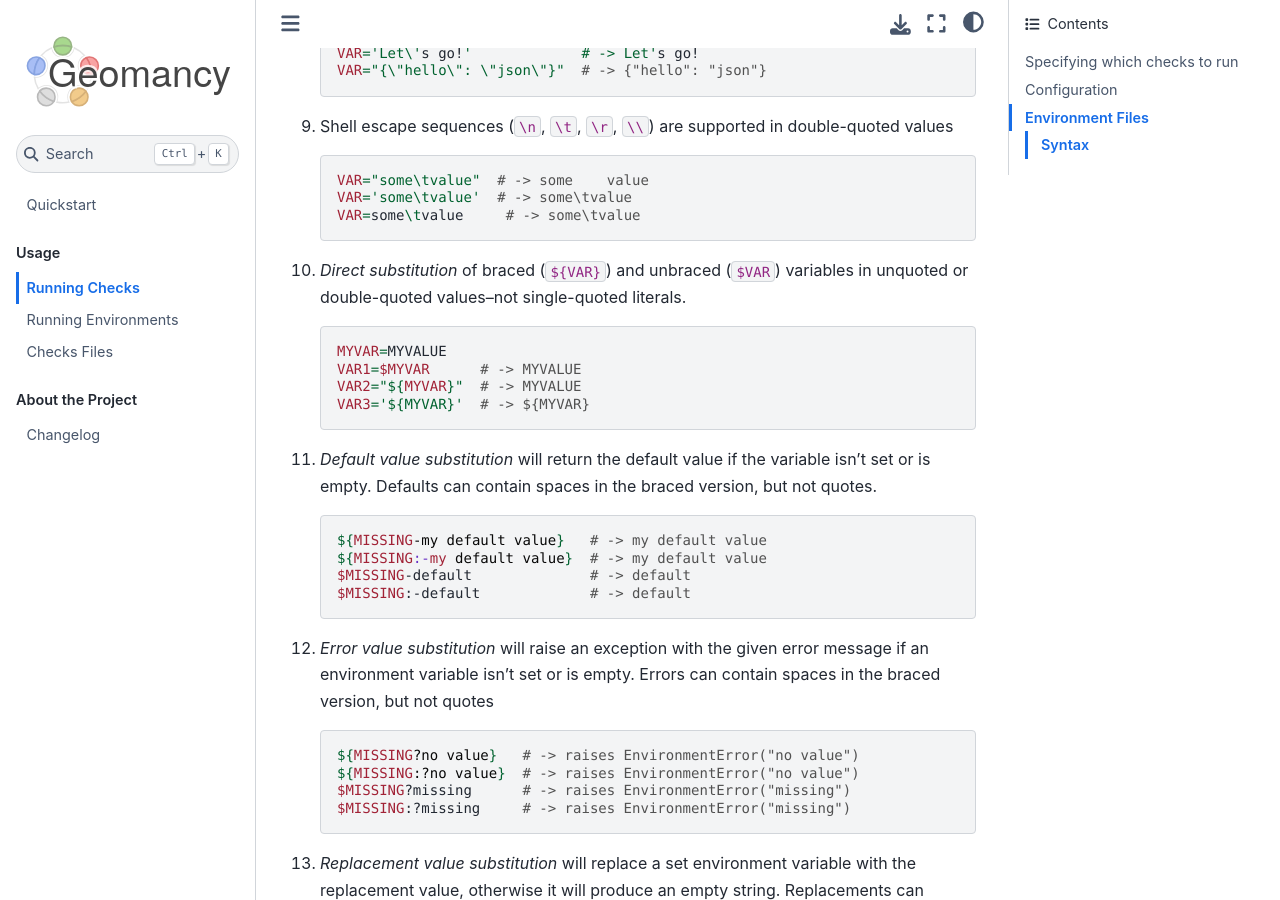
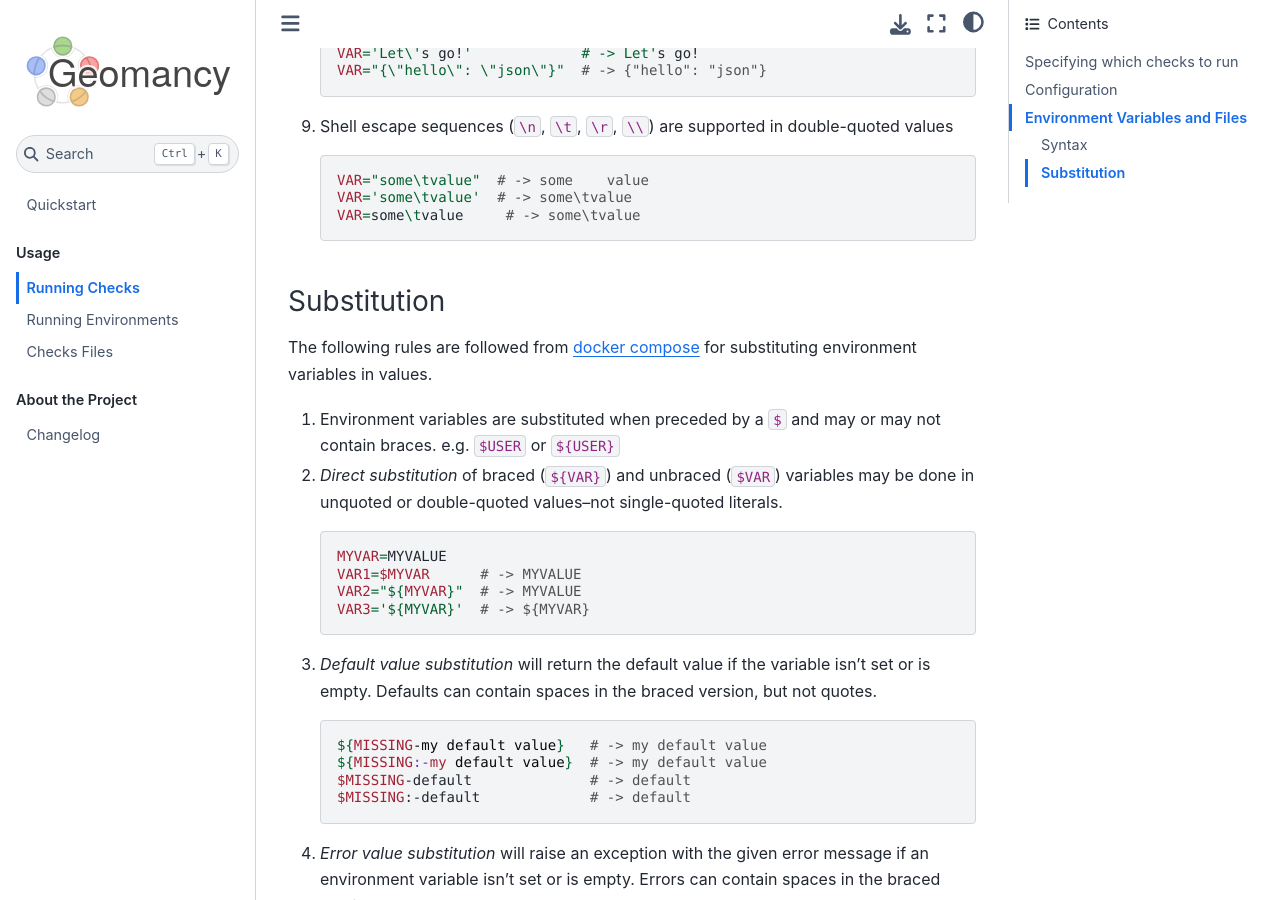
Before and after one commit to jlorieau/geomancy, a Sphinx documentation site: the page built from docs/usage/cmd_checks.md, in a window 1280 px wide and 900 px high, scrolled down 3433 px. Built offline with Sphinx 7.4.7 and the Sphinx Book theme 1.1.4, drawn with Linux system fonts in a browser that asks for light colours; some of the changed text lies outside the part shown.

Commit message:
Rename and reorganize headings for clarity

````diff
--- a/docs/usage/cmd_checks.md
+++ b/docs/usage/cmd_checks.md
@@ -118,7 +118,7 @@ VERSION='0.9.2'
 ::::
 
 (environment-files)=
-## Environment Files
+## Environment Variables and Files
 
 Environment variables can be loaded from one or more environment files
 (a.k.a dotenv files) with the ``-e``/``--env`` flag.
@@ -155,7 +155,7 @@ For example, if an environment file is used within
 be tested within the docker compose container.
 :::
 
-
+(environment-files-syntax)=
 ### Syntax
 
 Environment files are a superset of the
@@ -165,8 +165,11 @@ environment file rules. Specifically,
 1. Environment variable names may contain letters (``A-Z`` or ``a-z``),
    numbers (``0-9``) and underscores (``_``), but the first character must be a
    letter (``A-Z`` or ``a-z``)
+
 2. Lines beginning with a ``#`` are considered a comment and ignored
+
 3. Blank lines are ignored
+
 4. Each line represents an environment variable name-value pair. Values may
    be quoted.
     ```shell
@@ -174,26 +177,31 @@ environment file rules. Specifically,
     VAR="VAL"  # -> VAL
     VAR='VAL'  # -> VAL
     ```
+
 5. Inline comments must be preceded by a space
    ```shell
    VAR=VALUE # comment       # -> VALUE
    VAR=VALUE# not a comment  # -> VALUE# not a comment
    ```
+
 6. Comments for quoted values must follow the quote
     ```shell
    VAR="VALUE # not a comment"  # -> VALUE # not a comment
    VAR="VALUE"  # comment       # -> VALUE
     ```
+
 7. Single-quoted values are taken literally
     ```shell
     VAR='$OTHER'    # -> $OTHER
     VAR='${OTHER}'  # -> ${OTHER}
     ```
+
 8. Quotes can be escaped
     ```shell
     VAR='Let\'s go!'             # -> Let's go!
     VAR="{\"hello\": \"json\"}"  # -> {"hello": "json"}
     ```
+
 9. Shell escape sequences (``\n``, ``\t``, ``\r``, ``\\``) are supported in
    double-quoted values
     ```shell
@@ -201,41 +209,53 @@ environment file rules. Specifically,
     VAR='some\tvalue'  # -> some\tvalue
     VAR=some\tvalue     # -> some\tvalue
     ```
-10. _Direct substitution_ of braced (``${VAR}``) and unbraced (``$VAR``)
-   variables in unquoted or double-quoted values--not single-quoted literals.
+
+(environment-substitution)=
+### Substitution
+
+The following rules are followed from
+[docker compose](https://docs.docker.com/compose/environment-variables/env-file/#syntax)
+for substituting environment variables in values.
+
+1. Environment variables are substituted when preceded by a ``$`` and may or
+   may not contain braces. e.g. ``$USER`` or ``${USER}``
+
+2. _Direct substitution_ of braced (``${VAR}``) and unbraced (``$VAR``)
+   variables may be done in unquoted or double-quoted values--not single-quoted
+   literals.
     ```shell
     MYVAR=MYVALUE
     VAR1=$MYVAR      # -> MYVALUE
     VAR2="${MYVAR}"  # -> MYVALUE
     VAR3='${MYVAR}'  # -> ${MYVAR}
     ```
-11. _Default value substitution_ will return the default value if the variable
-    isn't set or is empty. Defaults can contain spaces in the braced version,
-    but not quotes.
-    ```shell
-    ${MISSING-my default value}   # -> my default value
-    ${MISSING:-my default value}  # -> my default value
-    $MISSING-default              # -> default
-    $MISSING:-default             # -> default
-    ```
-12. _Error value substitution_ will raise an exception with the given error
-    message if an environment variable isn't set or is empty. Errors can contain
+3. _Default value substitution_ will return the default value if the variable
+   isn't set or is empty. Defaults can contain spaces in the braced version,
+   but not quotes.
+   ```shell
+   ${MISSING-my default value}   # -> my default value
+   ${MISSING:-my default value}  # -> my default value
+   $MISSING-default              # -> default
+   $MISSING:-default             # -> default
+   ```
+4. _Error value substitution_ will raise an exception with the given error
+   message if an environment variable isn't set or is empty. Errors can contain
    spaces in the braced version, but not quotes
-    ```shell
-    ${MISSING?no value}   # -> raises EnvironmentError("no value")
-    ${MISSING:?no value}  # -> raises EnvironmentError("no value")
-    $MISSING?missing      # -> raises EnvironmentError("missing")
-    $MISSING:?missing     # -> raises EnvironmentError("missing")
-    ```
-13. _Replacement value substitution_ will replace a set environment variable
-    with the replacement value, otherwise it will produce an empty string.
-    Replacements can contain spaces in the braced version, but not quotes
-    ```shell
-    MYVAR=MYVALUE
-    ${MYVAR+replaced}   # -> replaced
-    ${MYVAR:+replaced}  # -> replaced
-    $MYVAR+replaced     # -> replaced
-    $MYVAR:+replaced    # -> replaced
-    ${MISSING+replaced} # ""
-    ${MISSING+replaced} # ""
-    ```
+   ```shell
+   ${MISSING?no value}   # -> raises EnvironmentError("no value")
+   ${MISSING:?no value}  # -> raises EnvironmentError("no value")
+   $MISSING?missing      # -> raises EnvironmentError("missing")
+   $MISSING:?missing     # -> raises EnvironmentError("missing")
+   ```
+5. _Replacement value substitution_ will replace a set environment variable
+   with the replacement value, otherwise it will produce an empty string.
+   Replacements can contain spaces in the braced version, but not quotes
+   ```shell
+   MYVAR=MYVALUE
+   ${MYVAR+replaced}   # -> replaced
+   ${MYVAR:+replaced}  # -> replaced
+   $MYVAR+replaced     # -> replaced
+   $MYVAR:+replaced    # -> replaced
+   ${MISSING+replaced} # ""
+   ${MISSING+replaced} # ""
+   ```
````
